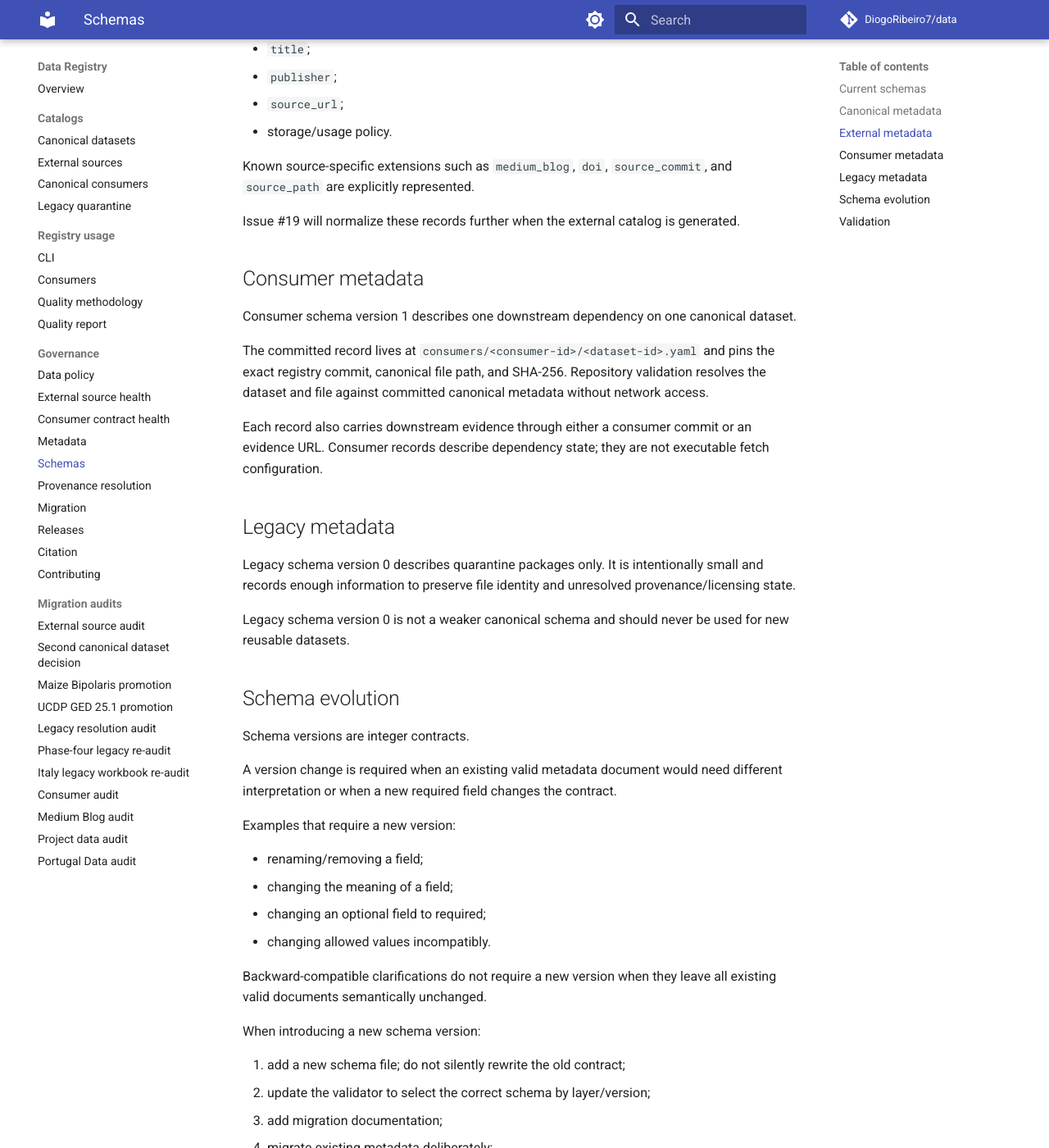
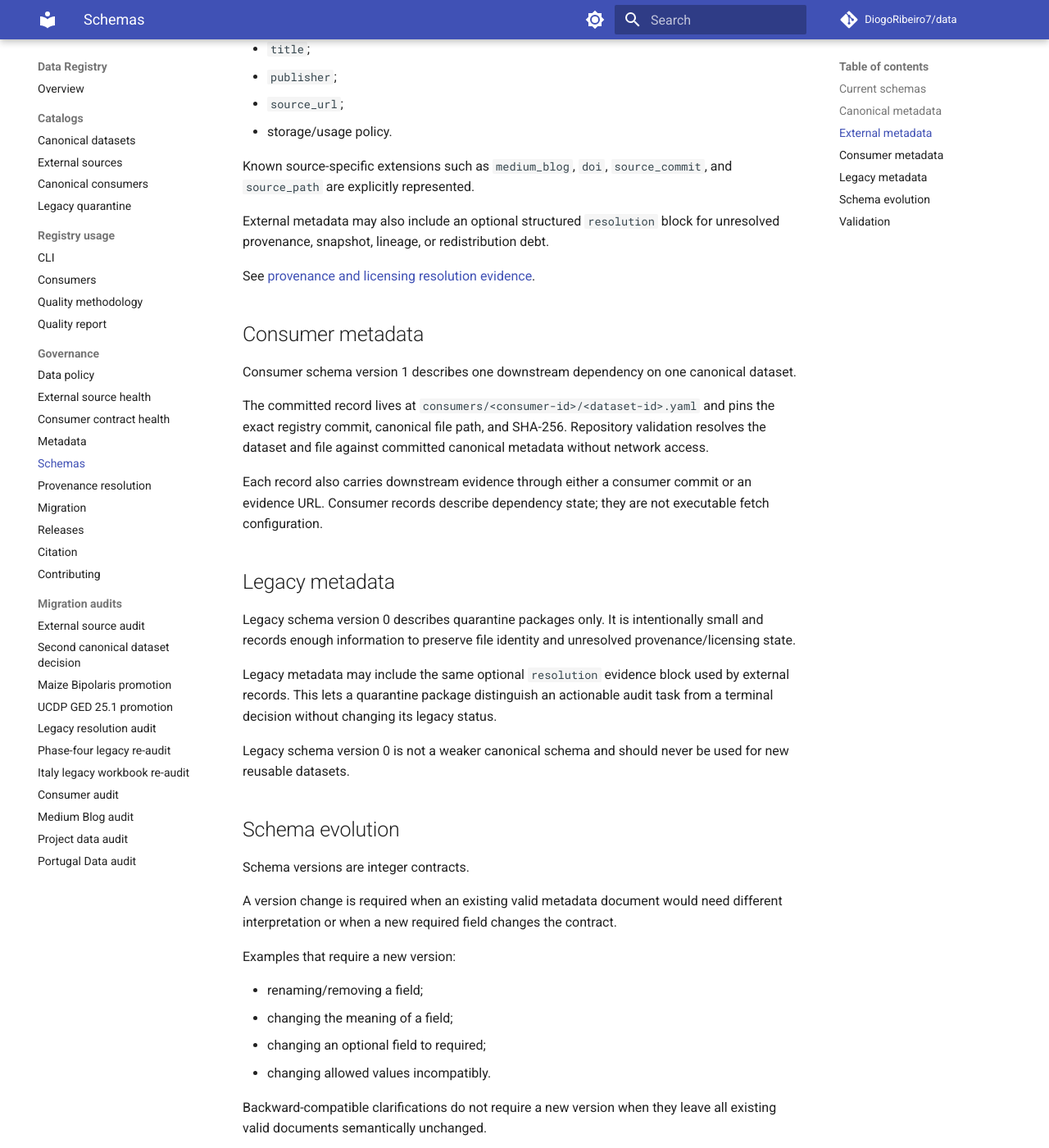
Before and after one commit to DiogoRibeiro7/data, an MkDocs documentation site: the page built from docs/SCHEMAS.md, in a window 1280 px wide and 1400 px high, scrolled down 1422 px. Shown: the whole window at 82% size. Built offline with MkDocs 1.6.1 and Material for MkDocs 9.7.7, drawn with Linux system fonts in a browser that asks for light colours; comment, search, counter and statistics services are not loaded.

Commit message:
docs: document provenance resolution schema

```diff
--- a/docs/SCHEMAS.md
+++ b/docs/SCHEMAS.md
@@ -47,7 +47,10 @@ External source records enforce a common discovery core:
 
 Known source-specific extensions such as `medium_blog`, `doi`, `source_commit`, and `source_path` are explicitly represented.
 
-Issue #19 will normalize these records further when the external catalog is generated.
+External metadata may also include an optional structured `resolution` block
+for unresolved provenance, snapshot, lineage, or redistribution debt.
+
+See [provenance and licensing resolution evidence](PROVENANCE_RESOLUTION.md).
 
 ## Consumer metadata
 
@@ -63,6 +66,10 @@ URL. Consumer records describe dependency state; they are not executable fetch c
 ## Legacy metadata
 
 Legacy schema version 0 describes quarantine packages only. It is intentionally small and records enough information to preserve file identity and unresolved provenance/licensing state.
+
+Legacy metadata may include the same optional `resolution` evidence block used
+by external records. This lets a quarantine package distinguish an actionable
+audit task from a terminal decision without changing its legacy status.
 
 Legacy schema version 0 is not a weaker canonical schema and should never be used for new reusable datasets.
 
```
